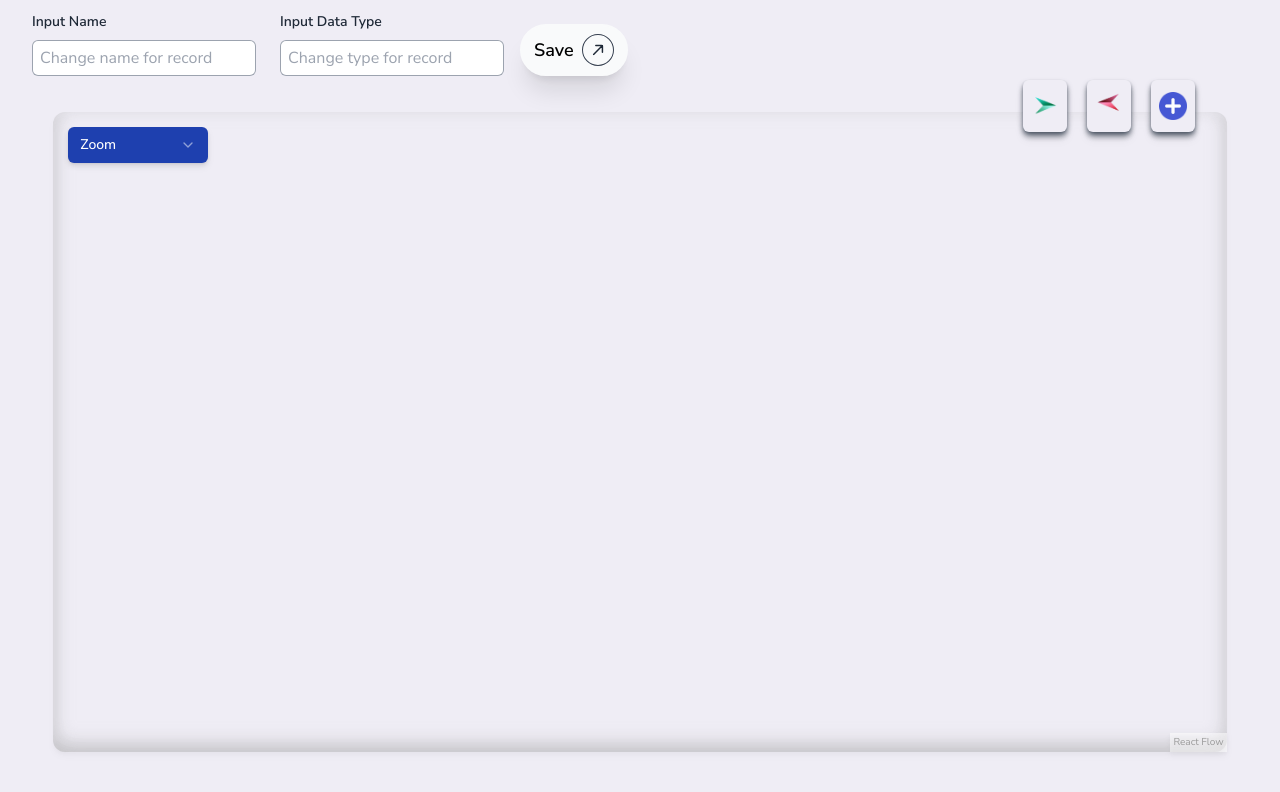
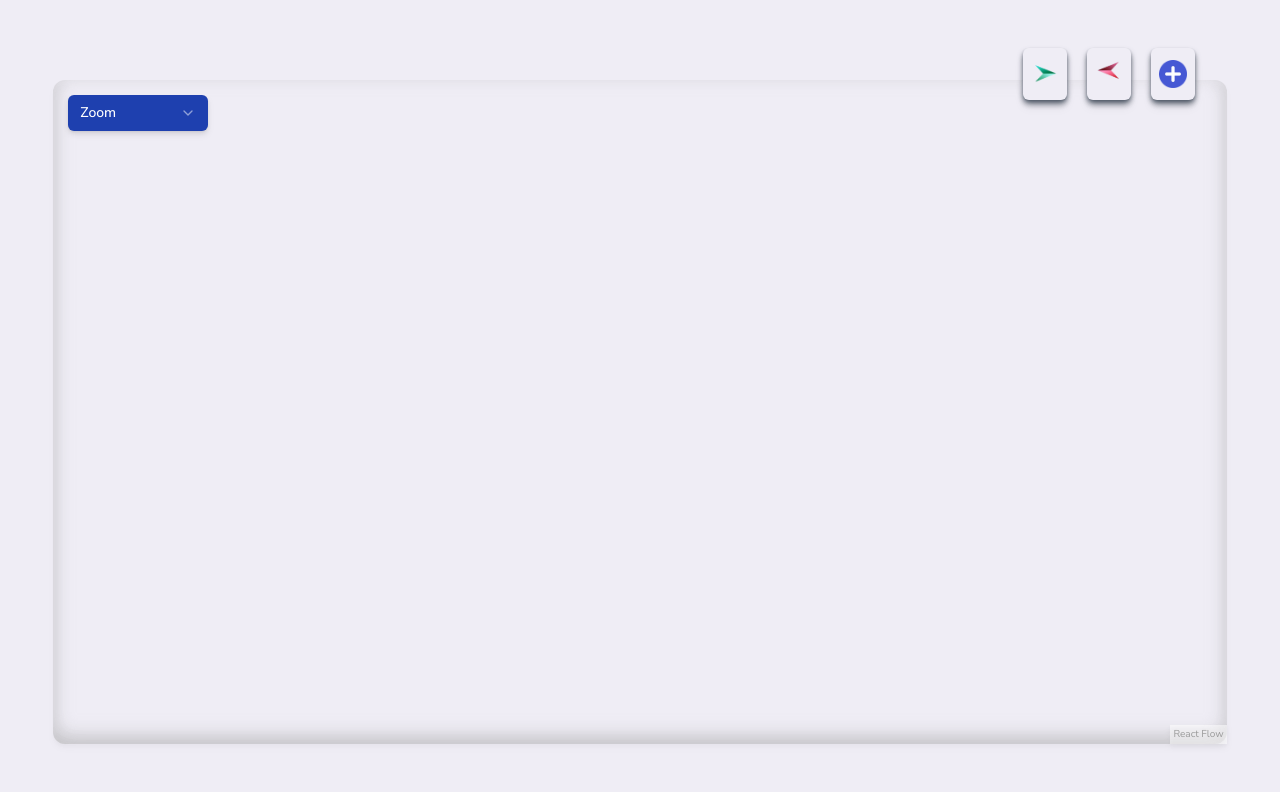
Before and after one commit to moeez5251/ER-Diagram-Maker, a React (Vite) app: page / in a window 1280 px wide. Shown: the top 792 px of the page. Built offline with nearby package versions, Linux system fonts and the light colour scheme.

Commit message:
Many UI changes 🛠️✨

```diff
--- a/context/context1.js
+++ /dev/null
@@ -1,3 +0,0 @@
-import { createContext } from "react";
-
-export const inputscounter=createContext([]);
--- a/src/App.jsx
+++ b/src/App.jsx
@@ -7,7 +7,6 @@ import './App.css'
 import { useCallback, useState, useEffect,useRef} from 'react';
 import { counter } from '../context/context';
 import { v4 as uuidv4 } from 'uuid';
-import { inputscounter } from '../context/context1';
 import connectionline from './components/connectionline';
 function App() {
   const edgeTypes = {
@@ -23,20 +22,13 @@ function App() {
   const nodeTypes = {
     databaseSchema: DatabaseSchemaNode,
   };
-  // const defaultEdgeOptions={
-  //   type:"connnectionine"
-  // }
+
   const [nodes, setNodes] = useNodesState(initialNodes);
   const [edges, setEdges, onEdgesChange] = useEdgesState(initialEdges);
   const edgeReconnectSuccessful = useRef(true);
-  const [inp, setinp] = useState({
-    inputname: "",
-    inputtype: "",
-  })
-  const onConnect = useCallback(
-    (params) => setEdges((eds) => addEdge(params, eds)),
-    [],
-  );
+
+  const onConnect = useCallback((params) =>
+    setEdges((eds) => addEdge({ ...params, id: uuidv4() }, eds)), [], );
   const handleadding = () => {
     setNodes(
       [...nodes, {
@@ -51,69 +43,13 @@ function App() {
         },
       }]
     )
-    // localStorage.setItem("data-sets", JSON.stringify(nodes))
   }
-  const inpchange = (e) => {
-    setinp({ ...inp, [e.target.name]: e.target.value })
-  }
-  const handleclick = () => {
-    if (inp.inputname.trim() === "" || inp.inputtype.trim() === "") {
-      return;
-    }
-    const newField = { title: inp.inputname, type: inp.inputtype };
-    let index;
-    setNodes(prevNodes =>
-      prevNodes.map(node => {
-        if (node.id === inp.parent) {
-          index = node.data.schema.findIndex(field => field.id === inp.targetnode);
 
-
-          if (index !== -1) {
-            return {
-              ...node,
-              data: {
-                ...node.data,
-                schema: [
-                  ...node.data.schema.slice(0, index),
-                  ...node.data.schema.slice(index + 1)
-                ]
-              }
-            };
-          }
-        }
-        return node;
-      })
-    );
-    setNodes(prevNodes =>
-      prevNodes.map(node =>
-        node.id === inp.parent
-          ? {
-            ...node,
-            data: {
-              ...node.data,
-              schema: node.data.schema.length === 0
-                ? [newField]
-                : [
-                  ...node.data.schema.slice(0, index),
-                  newField,
-                  ...node.data.schema.slice(index)
-                ]
-            }
-          }
-          : node
-      )
-    );
-    // localStorage.setItem("data-sets", JSON.stringify(nodes))
-    setinp({
-      inputname: "",
-      inputtype: ""
-    })
-  }
   useEffect(() => {
 
     let a = JSON.parse(localStorage.getItem("data-sets"));
     let b = JSON.parse(localStorage.getItem("edges-data"));
-
+      console.log(b);
     if (a) {
       setNodes(a)
     }
@@ -127,18 +63,16 @@ function App() {
   }, [])
 
   useEffect(() => {
-    // setTimeout(() => {
-    //   localStorage.setItem("data-sets", JSON.stringify(nodes))
-    // }, 50);
-    console.log(nodes);
+    setTimeout(() => {
+      localStorage.setItem("data-sets", JSON.stringify(nodes))
+    }, 50);
     return () => {
 
     }
   }, [nodes])
 
+  localStorage.setItem("edges-data", JSON.stringify(edges))
   useEffect(() => {
-    // localStorage.setItem("edges-data", JSON.stringify(edges))
-      console.log(edges);
     return () => {
 
     }
@@ -151,6 +85,7 @@ function App() {
   const onReconnect = useCallback((oldEdge, newConnection) => {
     edgeReconnectSuccessful.current = true;
     setEdges((els) => reconnectEdge(oldEdge, newConnection, els));
+    console.log(edges);
   }, []);
 
   const onReconnectEnd = useCallback((_, edge) => {
@@ -162,64 +97,10 @@ function App() {
   }, []);
   return (
     <>
-      <inputscounter.Provider value={{ inp, setinp }}>
         <counter.Provider value={{ nodes, setNodes }}>
           <div className='bg-[#efedf5] w-full h-full font-ubuntu font-normal'>
-            <div className='flex absolute items-end w-3/6 sm:w-5/6  mx-8  gap-6 top-3  '>
-              <div>
-                <div>
-                  <label className="block text-gray-800 font-semibold text-sm w-fit"
-                  >Input Name</label
-                  >
-                  <div className="mt-2">
-                    <input
-                      type="text"
-                      name="inputname"
-                      className="block w-56 rounded-md py-1.5 px-2 ring-1 ring-inset ring-gray-400 focus:text-gray-800"
-                      placeholder='Change name for record'
-                      onChange={inpchange}
-                      value={inp.inputname}
-                    />
-                  </div>
-                </div>
 
-              </div>
-              <div className='flex items-end gap-4'>
-                <div>
-                  <label className="block text-gray-800 font-semibold text-sm w-fit"
-                  >Input Data Type</label
-                  >
-                  <div className="mt-2">
-                    <input
-                      type="text"
-                      name="inputtype"
-                      className="block w-56 rounded-md py-1.5 px-2 ring-1 ring-inset ring-gray-400 focus:text-gray-800"
-                      placeholder='Change type for record'
-                      onChange={inpchange}
-                      value={inp.inputtype}
-                    />
-                  </div>
-
-                </div>
-                <button onClick={handleclick}
-                  className="flex justify-center gap-2 items-center shadow-xl text-lg bg-gray-50 backdrop-blur-md lg:font-semibold isolation-auto border-gray-50 before:absolute before:w-full before:transition-all before:duration-700 before:hover:w-full before:-left-full before:hover:left-0 before:rounded-full before:bg-blue-800 hover:text-gray-50 before:-z-10 before:aspect-square before:hover:scale-150 before:hover:duration-700 relative z-10 px-3 py-2 overflow-hidden border-2 rounded-full group"
-                >
-                  Save
-                  <svg
-                    className="w-8 h-8 justify-end group-hover:rotate-90 group-hover:bg-gray-50 text-gray-50 ease-linear duration-300 rounded-full border border-gray-700 group-hover:border-none p-2 rotate-45 hidden md:block"
-                    viewBox="0 0 16 19"
-                    xmlns="http://www.w3.org/2000/svg"
-                  >
-                    <path
-                      d="M7 18C7 18.5523 7.44772 19 8 19C8.55228 19 9 18.5523 9 18H7ZM8.70711 0.292893C8.31658 -0.0976311 7.68342 -0.0976311 7.29289 0.292893L0.928932 6.65685C0.538408 7.04738 0.538408 7.68054 0.928932 8.07107C1.31946 8.46159 1.95262 8.46159 2.34315 8.07107L8 2.41421L13.6569 8.07107C14.0474 8.46159 14.6805 8.46159 15.0711 8.07107C15.4616 7.68054 15.4616 7.04738 15.0711 6.65685L8.70711 0.292893ZM9 18L9 1H7L7 18H9Z"
-                      className="fill-gray-800 group-hover:fill-gray-800"
-                    ></path>
-                  </svg>
-                </button>
-              </div>
-
-            </div>
-            <div style={{ boxShadow: "inset rgb(167 167 167 / 54%) 0px -7px 20px 0px" }} className=' drop-shadow-md blur-0 w-11/12 h-[80%]  mx-auto relative top-28 rounded-xl'>
+            <div style={{ boxShadow: "inset rgb(167 167 167 / 54%) 0px -7px 20px 0px" }} className=' drop-shadow-md blur-0 w-11/12 h-[83%]  mx-auto relative top-20 rounded-xl'>
 
               <div style={{ height: '100%', width: "100%" }}>
                 <ReactFlow
@@ -271,7 +152,6 @@ function App() {
 
           </div>
         </counter.Provider>
-      </inputscounter.Provider>
     </>
   )
 }
--- a/src/components/base-handle.tsx
+++ b/src/components/base-handle.tsx
@@ -1,11 +1,10 @@
 import React from "react";
 import { Handle, HandleProps } from "@xyflow/react";
 import { cn } from "@/lib/utils";
-
 export const BaseHandle = React.forwardRef<
-  HTMLDivElement,
-  React.HTMLAttributes<HTMLDivElement> & HandleProps
->(({ className, ...props }, ref) => (
-  <Handle ref={ref} className={cn("", className)} {...props} />
+HTMLDivElement,
+React.HTMLAttributes<HTMLDivElement> & HandleProps
+>(({ className,id, ...props }, ref) => (
+  <Handle  ref={ref} className={cn("", className)} {...props} />
 ));
 BaseHandle.displayName = "BaseHandle";
--- a/src/components/base-node.tsx
+++ b/src/components/base-node.tsx
@@ -9,8 +9,6 @@ export const BaseNode = React.forwardRef<
     ref={ref}
     className={cn(
       className,
-      // selected ? "border-neutral-500 shadow-lg dark:border-neutral-40" : "",
-      // "hover:ring-1",
     )}
     tabIndex={0}
     {...props}
--- a/src/components/connectionline.jsx
+++ b/src/components/connectionline.jsx
@@ -11,7 +11,7 @@ export default ({ fromX, fromY, toX, toY }) => {
         stroke={fromHandle.id}
         strokeWidth={1.5}
         className="animated"
-        d={`M${fromX},${fromY} C ${fromX} ${toY} ${fromX} ${toY} ${toX},${toY}`}
+        d={`M ${fromX},${fromY} C ${fromX} ${toY} ${fromX} ${toY} ${toX},${toY}`}
       />
       <circle
         cx={toX}
--- a/src/components/database-schema-node.tsx
+++ b/src/components/database-schema-node.tsx
@@ -21,12 +21,23 @@ export function DatabaseSchemaNode({
   const countervalue = useContext(counter)
   const [label, setLabel] = useState(data.label);
   const handleChange = (event: React.ChangeEvent<HTMLInputElement>) => {
-    for (const nodes of countervalue.nodes) {
-      if (nodes.id === event.target.parentElement.parentElement.getAttribute("data-id")) {
-        nodes.data.label = event.target.value;
-      }
-    }
     setLabel(event.target.value);
+    console.log(event.target);
+    sessionStorage.setItem('rowid', event.target.id);
+    countervalue.setNodes(prevNodes =>
+      prevNodes.map(node => {
+        if (node.id === event.target.id) {
+          return {
+            ...node,
+            data: {
+              ...node.data,
+              label: event.target.value
+            }
+          };
+        }
+        return node;
+      })
+    );
   };
   const handlerowclick = async (event: React.ChangeEvent<HTMLElement>) => {
     const rowid = event.target.parentElement.parentElement.parentElement.parentElement.id;
@@ -116,7 +127,7 @@ export function DatabaseSchemaNode({
     }
   }, [positionAbsoluteX])
   return (
-    <BaseNode className="bg-gray-200 py-2 rounded-md w-44 relative before:w-1 before:h-6 before:bg-orange-800  before:z-10 before:absolute before:block before:rounded-lg before:left-[0.5px] before:top-[7px] shadow-lg " selected={selected}>
+    <BaseNode  className="bg-gray-200 py-2 rounded-md w-44 relative before:w-1 before:h-6 before:bg-orange-800  before:z-10 before:absolute before:block before:rounded-lg before:left-[0.5px] before:top-[7px] shadow-lg " selected={selected}>
       <div className="flex items-center px-3 w-full">
 
         <input
@@ -124,7 +135,7 @@ export function DatabaseSchemaNode({
           onClick={() => console.log(selected)}
           className="bg-transparent font-bold border-none outline-none text-sm w-[90%] "
           type="text"
-          value={"produts"}
+          value={label}
           id={id}
         />
         <div className="cursor-pointer">
@@ -147,16 +158,15 @@ export function DatabaseSchemaNode({
         </div>
       </div>
       <table className="border-spacing-10  w-full overflow-hidden">
-        <TableBody>
+        <TableBody data-id={id}>
           {data.schema.map((entry) => (
-            <TableRow key={uuidv4()} id={entry.id} className=" text-xs overflow-hidden m-2 relative transition-all right-0 ">
+            <TableRow key={entry.id} id={entry.id} className=" text-xs overflow-hidden m-2 relative transition-all right-0 ">
 
               <TableCell className="w-[95%]"  >
                 <LabeledHandle
                   id={entry.id}
                   title={entry.title}
                   type="source"
-
                   position={Position.Right}
                   handleClassName="p-0"
                   labelClassName="p-0"
```
Also changed, not shown: src/components/labeled-handle.tsx (+54 -35 lines), src/components/devtools.tsx (line endings or trailing spaces).
